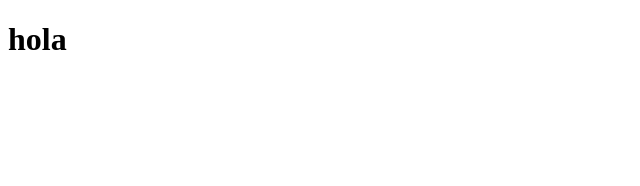
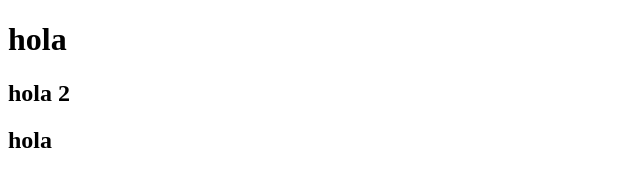
Before and after one commit to Himuravidal/git_taller, a plain HTML site: page index.html in a window 1280 px wide. Shown: the whole page, without its empty margins (0-640 px from the left). Drawn offline with Linux system fonts and the light colour scheme.

Commit message:
ADD: development fix

```diff
--- a/index.html
+++ b/index.html
@@ -8,5 +8,7 @@
 </head>
 <body>
     <h1>hola</h1>
+    <h2>hola 2 </h2>
+     <h2>hola </h2>
 </body>
 </html>
```
